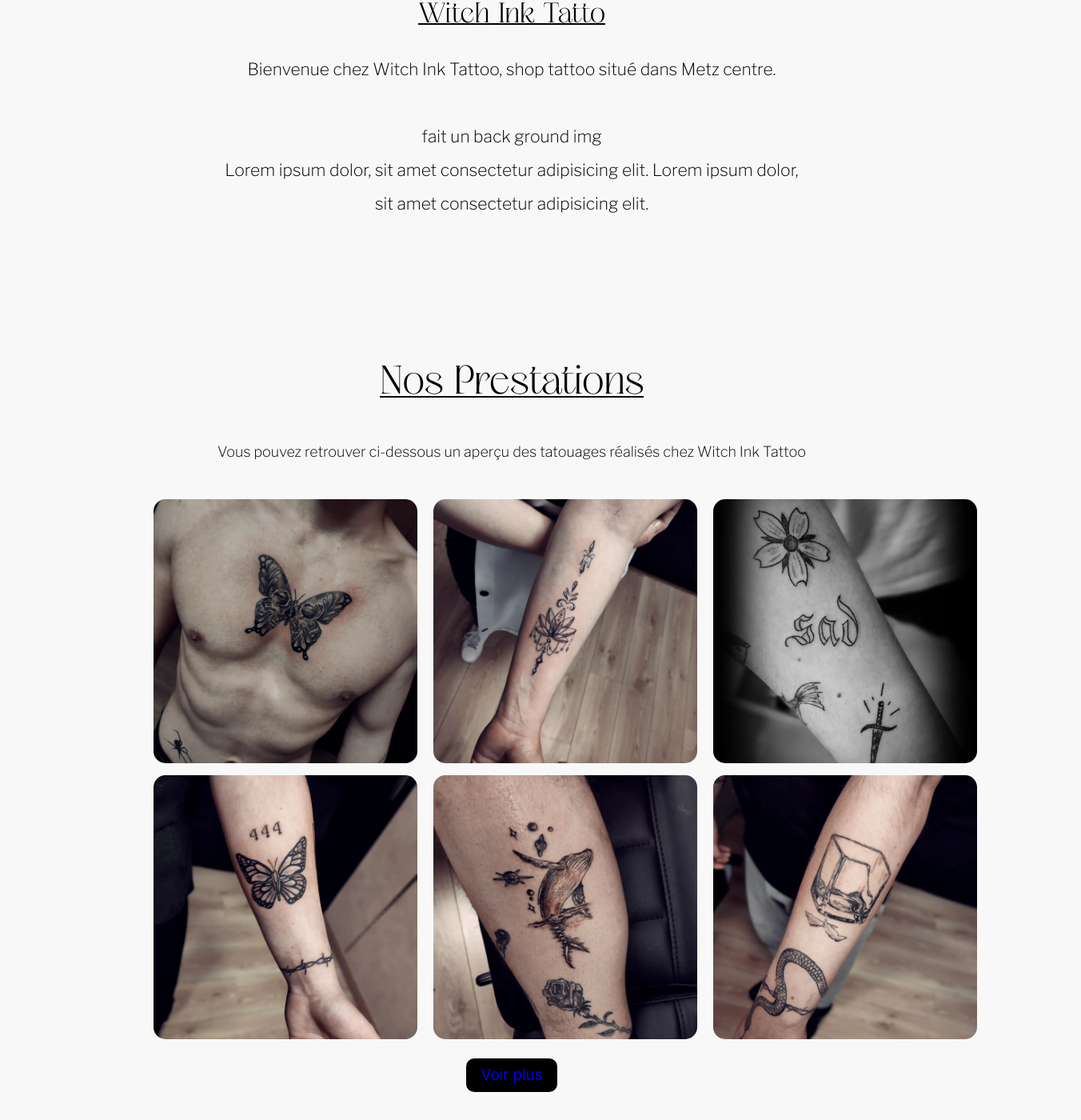
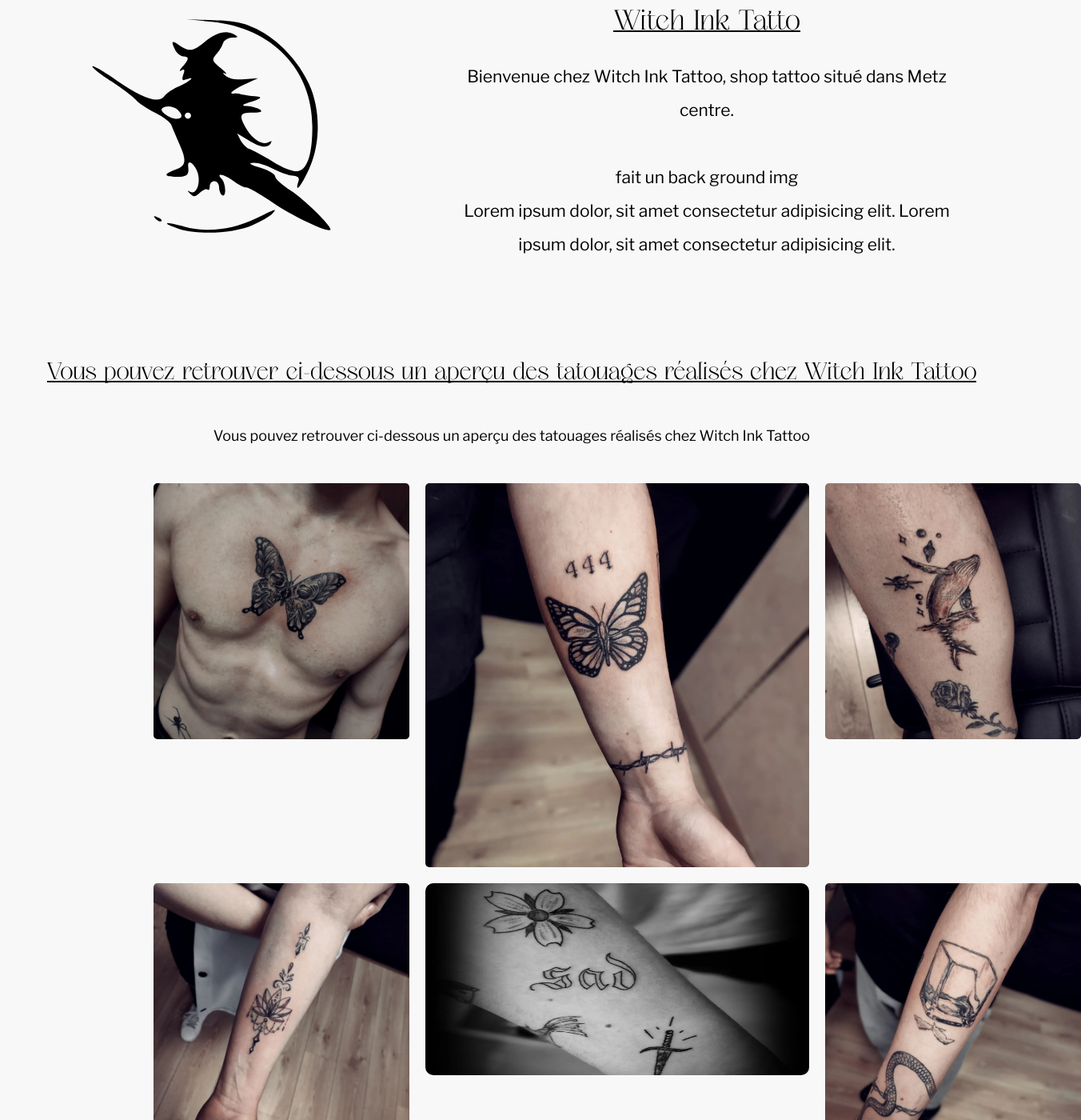
Before and after one commit to xonyis/Witch-Ink, a Vue app: page / in a window 1280 px wide. Shown: the part 849-2249 px from the top of the page at 80% size, 1352 px wide, since content can reach past the window. Before the commit the page ends 2214 px from the top, so only its background shows below. Built offline with nearby package versions, Linux system fonts and the light colour scheme.

Commit message:
comit naze

```diff
--- a/package.json
+++ b/package.json
@@ -10,6 +10,8 @@
   "dependencies": {
     "@vueuse/core": "^9.13.0",
     "gsap": "^3.11.5",
+    "imagesloaded": "^5.0.0",
+    "masonry-layout": "^4.2.2",
     "vue": "^3.2.47"
   },
   "devDependencies": {
--- a/src/assets/base.css
+++ b/src/assets/base.css
@@ -1,6 +1,6 @@
 /* color palette from <https://github.com/vuejs/theme> */
 
-@import url('https://fonts.googleapis.com/css2?family=Libre+Franklin:wght@200&display=swap');
+@import url('https://fonts.googleapis.com/css2?family=Libre+Franklin:wght@200;300;400;500;600;700&display=swap');
 :root {
     --vt-c-white: #ffffff;
     --white-soft: #f8f8f8;
--- a/src/components/HeaderComponent.vue
+++ b/src/components/HeaderComponent.vue
@@ -16,14 +16,18 @@ export default {
                 <img class="main-photo" src="../assets/img/339172020_552967780040161_7814666685136169326_n.jpeg" alt="">
             </div>
         </div>
-
         <div class="presentation-warper">
-            <h3>Witch Ink Tatto</h3>
-            <p>Bienvenue chez Witch Ink Tattoo, shop tattoo situé dans Metz centre.
+            <div class="l-div">
+                <img src="../assets/svg/logo-sorcière.svg" alt="">
+            </div>
+            <div class="r-div">
+                <h3>Witch Ink Tatto</h3>
+                <p>Bienvenue chez Witch Ink Tattoo, shop tattoo situé dans Metz centre.
                 <br><br>
                 fait un back ground img <br>
                 Lorem ipsum dolor, sit amet consectetur adipisicing elit.
                 Lorem ipsum dolor, sit amet consectetur adipisicing elit.</p>
+            </div>
         </div>
     </header>
 </template>
@@ -68,7 +72,6 @@ header div {
     font-family: var(--main-font);
     font-size: 2em;
     display: flex;
-    flex-direction: column;
     padding: 3.5em 1em;
     /* background-image: url('../assets/img/presentation-bg.jpg');
     background-size: cover;
@@ -76,16 +79,35 @@ header div {
     background-position: center; */
 }
 
-.presentation-warper h3{
+.l-div {
+width: 40%;
+display: flex;
+justify-content: center;
+align-items: center;
+}
+
+.l-div img{
+    width: 80%;
+    height: auto;
+}
+
+.r-div {
+    width: 60%;
+    display: flex;
+    padding: 2em;
+    flex-direction: column;
+}
+
+.r-div h3{
     border-bottom: 2px solid;
     line-height: .85;
     margin-bottom: 1em;
 }
 
-.presentation-warper p{
+.r-div p{
     font-family: var(--sec-font);
     font-size: 0.7em;
-    width: 60%;
+    width: 100%;
     line-height: 2;
 }
 
--- a/src/components/Prestation.vue
+++ b/src/components/Prestation.vue
@@ -1,30 +1,49 @@
-<script>
+<script lang="ts">
 import Toggle from './Toggle.vue';
-
+import { ref, computed } from 'vue';
+import { useMouseInElement } from '@vueuse/core'
 
 export default {
     props: ["mode"],
     components: { Toggle }
 }
+const target = ref(null)
+
+const { x, y, isOutside, elementHeight, elementWidth } = useMouseInElement(target)
+
+const cardTransform = computed(() => {
+    const MAX_ROTATION = 6
+
+    const rX = (
+        (elementY.value / elementHeight.value) * MAX_ROTATION - MAX_ROTATION / 2
+    ).toFixed(2)
+
+    const rY = (
+        (elementX.value / elementWidth.value) * MAX_ROTATION - MAX_ROTATION / 2
+    ).toFixed(2)
+
+    return isOutside.value ? '' : `perspective(${elementWidth.value}px) rotateX(${rX}deg) rotatey(${rY}deg)`
+
+})
+
+
+
 </script>
 <template>
     <div class="main-warpper">
         <div class="title-container">
-            <h1><span class="underline">Nos Prestations</span></h1>
+            <h1><span class="underline">Vous pouvez retrouver ci-dessous un aperçu des tatouages réalisés chez Witch Ink Tattoo</span></h1>
 
         </div>
         <p class="title-p">Vous pouvez retrouver ci-dessous un aperçu des tatouages réalisés chez Witch Ink Tattoo</p>
         <div class="grid-warpper">
             <div class="grid-1"><img src="../assets/img/gallery_01.jpeg" alt=""></div>
             <div class="grid-2"><img src="../assets/img/gallery_02.jpeg" alt=""></div>
-            <div class="grid-3"><img src="../assets/img/gallery_03.jpeg" alt=""></div>
-            <div class="grid-4"><img src="../assets/img/gallery_04.jpeg" alt=""></div>
+            <div class="grid-3"><img src="../assets/img/gallery_04.jpeg" alt=""></div>
+            <div class="grid-4"><img src="../assets/img/gallery_03.jpeg" alt=""></div>
             <div class="grid-5"><img src="../assets/img/gallery_05.jpeg" alt=""></div>
             <div class="grid-6"><img src="../assets/img/gallery_06.jpeg" alt=""></div>
         </div>
-    </div>
-    <div class="btn-more">
-        <a href="#">Voir plus</a>
     </div>
 </template>
 <style scoped>
@@ -43,7 +62,7 @@ export default {
 }
 .title-container h1 {
 
-    font-size: 50px;
+    font-size: 2em;
     font-family: 'Ageya';
 
     list-style: none;
@@ -68,44 +87,43 @@ export default {
 .grid-warpper {
     display: grid;
     grid-template-columns: repeat(3, 1fr);
-    grid-template-rows: repeat(2, 1fr);
+    grid-template-rows: repeat(3, 1fr);
     grid-column-gap: 20px;
-    grid-row-gap: 15px;
+    grid-row-gap: 20px;
     width: 70%;
     height: max-content;
     margin: auto;
 }
 
 .grid-warpper div {
-    height: 22em;
+
     display: flex;
     justify-content: center;
 }
 
 .grid-warpper img{
     height: 100%;
-    border-radius: 15px;
+    height: 100%;
+    border-radius: 5px;
 }
 
-.grid-1 {
-    grid-area: 1 / 1 / 2 / 2;
+.grid-1 { grid-area: 1 / 1 / 2 / 2;
+    height: 40vh; }
+.grid-2 { grid-area: 2 / 1 / 3 / 2;
+    height: 40vh; }
+.grid-3 { grid-area: 1 / 2 / 2 / 3;
+    height: 60vh; }
+.grid-4 { grid-area: 2 / 2 / 3 / 3;
+    height: 30vh;
 }
-.grid-2 { grid-area: 1 / 2 / 2 / 3; }
-.grid-3 { grid-area: 1 / 3 / 2 / 4; }
-.grid-4 { grid-area: 2 / 1 / 3 / 2; }
-.grid-5 { grid-area: 2 / 2 / 3 / 3; }
-.grid-6 { grid-area: 2 / 3 / 3 / 4; }
+.grid-4 img { border-radius: 10px;
+width: 100%;}
+.grid-5 { grid-area: 1 / 3 / 2 / 4;
+    height: 40vh; }
+.grid-6 { grid-area: 2 / 3 / 3 / 4;
+    height: 40vh; }
+
+/* === hover === */
 
 
-.btn-more {
-    text-align: center;
-    font-size: 1.25em;
-}
-
-.btn-more a {
-    text-decoration: none;
-    padding: .5em 1em;
-    background: #000;
-    border-radius: 10px;
-}
 </style>
```
Also changed, not shown: src/assets/svg/logo-sorcière.svg (added), 1 other file (tests, documents, lock files or other folders).
